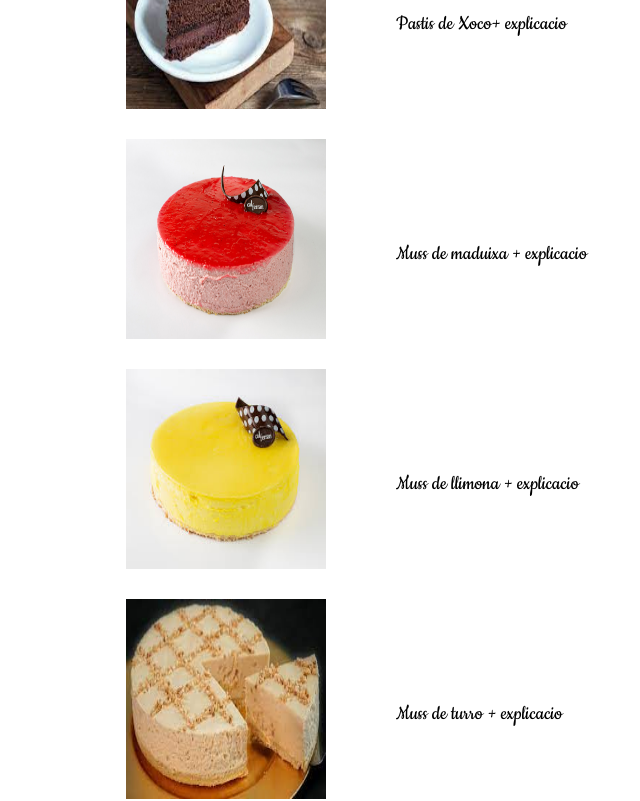
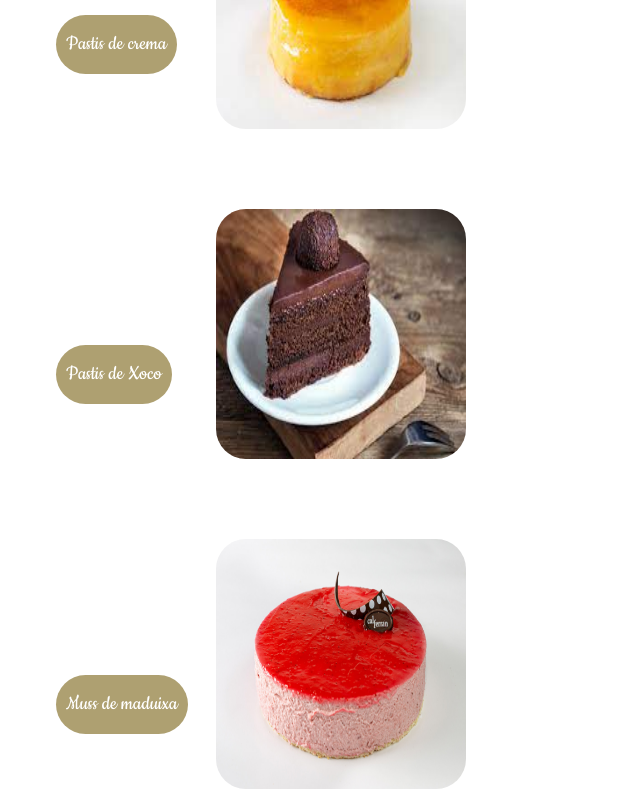
Before and after one commit to danicampdelacreu/pasteleria-casellas_react.js, a React (Create React App) app: page /pastel in a window 1280 px wide. Shown: the part 1640-2441 px from the top of the page, without its empty margins (24-664 px from the left). Built offline with nearby package versions, Linux system fonts and the light colour scheme.

Commit message:
Css img general routes

```diff
--- a/src/routes/brioxeria/Brioxeria.css
+++ b/src/routes/brioxeria/Brioxeria.css
@@ -20,16 +20,25 @@
 .briTypes img{
     display: block;
     margin: auto;
-    width: 200px;
+    width: 250px;
+    height: 250px;
+    margin-bottom: 80px;
+    margin-left: 240px;
+    margin-right: 40px;
+    transition: filter 0.5s ease;
+    border-radius: 30px;
+}
+
+.briTypes img:hover{
+    width: 300px;
+    height: 300px;
+}
+
+.briTypes img:hover + p  {
+    width: 250px;
     height: 200px;
-    margin-bottom: 30px;
-    margin-left: 150px;
-    margin-right: 40px;
-}
-.briTypes {
-    text-align: center;
-    display: block;
-    margin: auto;
+    display: flex;
+    background-color: rgba(174, 160, 113, 0.8);
 }
 
 .briGeneral p {
@@ -46,8 +55,9 @@
 .briEncie,
 .briXuix,
 .briDonut{
+    position: relative;
+    display:flex;
     align-items: center;
-    display: flex;
 }
 
 .briCroisBig p,
@@ -56,5 +66,12 @@
 .briEncie p,
 .briXuix p,
 .briDonut p{
-    margin-right: 150px;
+    position: absolute;
+    margin-right: 0px;
+    background-color:#aea071;
+    color: white;
+    padding: 10px;
+    border-radius: 30px;
+    margin-left: 80px;
+    font-size: 22px;
 }
--- a/src/routes/brioxeria/Brioxeria.jsx
+++ b/src/routes/brioxeria/Brioxeria.jsx
@@ -31,27 +31,27 @@ export default function Brioxeria() {
             <div className='briTypes'>
                 <div className='briCroisBig'>
                     <img src={croisantBig} />
-                    <p> Croisants grans xoco i normal + explicacio</p>
+                    <p> Croisants grans </p>
                 </div>
                 <div className='briCroisSmall'>
                     <img src={croisantLit} />
-                    <p> Croisants petits xoco i normal + explicacio</p>
+                    <p> Croisants petits </p>
                 </div>
                 <div className='briBriox'>
                     <img src={briox} />
-                    <p> Briox de la casa + explicacio</p>
+                    <p> Briox de la casa</p>
                 </div>
                 <div className='briEncie'>
                     <img src={enseimada} />
-                    <p> Enseimada + explicacio</p>
+                    <p> Enseimada</p>
                 </div>
                 <div className='briXuix'>
                     <img src={xuixo} />
-                    <p> Xuixo + explicacio </p>
+                    <p> Xuixo de crema </p>
                 </div>
                 <div className='briDonut'>
                     <img src={donut} />
-                    <p> Donuts + explicacio</p>
+                    <p>Donuts de sucre</p>
                 </div>
             </div>
         </div>
--- a/src/routes/pasteleria/Pasteleria.css
+++ b/src/routes/pasteleria/Pasteleria.css
@@ -21,17 +21,26 @@
 .pasteTypes img {
     display: block;
     margin: auto;
-    width: 200px;
-    height: 200px;
-    margin-bottom: 30px;
-    margin-left: 150px;
+    width: 250px;
+    height: 250px;
+    margin-bottom: 80px;
+    margin-left: 240px;
     margin-right: 40px;
+    transition: filter 0.5s ease;
+    border-radius: 30px;
+
 }
 
-.pasteTypes {
-    text-align: center;
-    display: block;
-    margin: auto;
+.pasteTypes img:hover{
+    width: 300px;
+    height: 300px;
+}
+
+.pasteTypes img:hover + p  {
+    width: 250px;
+    height: 200px;
+    display: flex;
+    background-color: rgba(174, 160, 113, 0.8);
 }
 
 .pasteGeneral p {
@@ -42,7 +51,8 @@
     font-size: 22px;
 }
 
-.pasteNata p,
+
+.pasteNata p ,
 .pasteTrufa p,
 .pasteCrema p,
 .pasteXoco p,
@@ -53,7 +63,14 @@
 .pasteMassi p,
 .pasteSach p,
 .pasteRed p{
-    margin-right: 150px;
+    position: absolute;
+    margin-right: 0px;
+    background-color:#aea071;
+    color: white;
+    padding: 10px;
+    border-radius: 30px;
+    margin-left: 80px;
+    font-size: 22px;
 
 }
 
@@ -68,6 +85,8 @@
 .pasteMassi,
 .pasteSach,
 .pasteRed {
+    position: relative;
+    display:flex;
     align-items: center;
-    display: flex;
+
 }
--- a/src/routes/pasteleria/Pasteleria.jsx
+++ b/src/routes/pasteleria/Pasteleria.jsx
@@ -35,48 +35,48 @@ export default function Pastel() {
             </div>
             <div className='pasteTypes'>
                 <div className='pasteNata'>
-                    <img src={nata} />
-                    <p> Pastis de nata + explicacio</p>
+                    <img src={nata} alt= "Pastis de nata" />
+                    <p>Pastis de nata</p>
                 </div>
                 <div className='pasteTrufa'>
                     <img src={trufa} />
-                    <p> Pastis de trufa + explicacio</p>
+                    <p> Pastis de trufa </p>
                 </div>
                 <div className='pasteCrema'>
                     <img src={crema} />
-                    <p>  Pastis de crema + explicacio</p>
+                    <p>  Pastis de crema </p>
                 </div>
                 <div className='pasteXoco'>
                     <img src={xoco} />
-                    <p> Pastis de Xoco+ explicacio</p>
+                    <p> Pastis de Xoco</p>
                 </div>
                 <div className='pasteMusMad'>
                     <img src={maduixa} />
-                    <p>  Muss de maduixa + explicacio</p>
+                    <p>  Muss de maduixa </p>
                 </div>
                 <div className='pasteMusLlima'>
                     <img src={llimona} />
-                    <p> Muss de llimona + explicacio</p>
+                    <p> Muss de llimona </p>
                 </div>
                 <div className='pasteMusTurro'>
                     <img src={turro} />
-                    <p> Muss de turro + explicacio</p>
+                    <p> Muss de turro </p>
                 </div>
                 <div className='pasteMusDosXoco'>
                     <img src={dosXoco} />
-                    <p> Muss de dos xocolates + explicacio</p>
+                    <p> Muss de dos xocolates </p>
                 </div>
                 <div className='pasteMassi'>
                     <img src={massini} />
-                    <p> Massini + explicacio</p>
+                    <p> Massini </p>
                 </div>
                 <div className='pasteSach'>
                     <img src={sacher} />
-                    <p> Sacher + explicacio</p>
+                    <p> Sacher </p>
                 </div>
                 <div className='pasteRed'>
                     <img src={red} />
-                    <p> RedBelved + explicacio</p>
+                    <p> RedBelved </p>
                 </div>
             </div>
 
--- a/src/routes/reposteria/Reposteria.css
+++ b/src/routes/reposteria/Reposteria.css
@@ -21,18 +21,25 @@
 .repoTypes img {
     display: block;
     margin: auto;
-    width: 200px;
-    height: 200px;
-    margin-bottom: 30px;
-    margin-left: 150px;
+    width: 250px;
+    height: 250px;
+    margin-bottom: 80px;
+    margin-left: 240px;
     margin-right: 40px;
-
+    transition: filter 0.5s ease;
+    border-radius: 30px;
 }
 
-.repoTypes {
-    text-align: center;
-    display: block;
-    margin: auto;
+.repoTypes img:hover{
+    width: 300px;
+    height: 300px;
+}
+
+.repoTypes img:hover + p  {
+    width: 250px;
+    height: 200px;
+    display: flex;
+    background-color: rgba(174, 160, 113, 0.8);
 }
 
 .repoGeneral p {
@@ -55,8 +62,14 @@
 .repoXoco p,
 .repoPaste p,
 .repoVari p{
-    margin-right: 100px;
-    border-bottom:solid #aea071 3px;
+    position: absolute;
+    margin-right: 0px;
+    background-color:#aea071;
+    color: white;
+    padding: 10px;
+    border-radius: 30px;
+    margin-left: 80px;
+    font-size: 22px;
 }
 
 .repoLio,
@@ -71,7 +84,7 @@
 .repoXoco,
 .repoPaste,
 .repoVari{
+    position: relative;
+    display:flex;
     align-items: center;
-    display: flex;
-
 }
--- a/src/routes/reposteria/Reposteria.jsx
+++ b/src/routes/reposteria/Reposteria.jsx
@@ -34,52 +34,52 @@ export default function Repost() {
             <div className='repoTypes'>
                 <div className='repoLio'>
                     <img src={lioneses} />
-                    <p>  LIONESES <br/> Tenim 3 modelitats de lioneses, Crema , trufa i nata </p>
+                    <p>  LIONESES  </p>
 
                 </div>
                 <div className='repoCoco'>
                     <img src={coco} />
-                    <p>  BOLES DE COCO <br/> explicacio</p>
+                    <p>  BOLES DE COCO </p>
                 </div>
                 <div className='repoTruf'>
                     <img src={trufes} />
-                    <p>  Trufes <br/> explicacio</p>
+                    <p>  Trufes </p>
                 </div>
                 <div className='repoBoles'>
                     <img src={boles} />
-                    <p> Boles xoco amb ametlla <br/> explicacio</p>
+                    <p> Boles xoco amb ametlla </p>
                 </div>
                 <div className='repoFull'>
                     <img src={full} />
-                    <p> Pastes de full amb cabell angel <br/> explicacio</p>
+                    <p> Pastes de full amb cabell angel </p>
                 </div>
                 <div className='repoMass'>
                     <img src={miniMas} />
-                    <p> Els nostres mini massinis <br/> explicacio</p>
+                    <p> Els nostres mini massinis </p>
                 </div>
                 <div className='repoToci'>
                     <img src={tocinets} />
-                    <p> Tocinets de cel <br/> explicacio</p>
+                    <p> Tocinets de cel </p>
                 </div>
                 <div className='repoMante'>
                     <img src={mantecados} />
-                    <p> Mantecats <br/> explicacio</p>
+                    <p> Mantecats </p>
                 </div>
                 <div className='repoAmet'>
                     <img src={galetaAmet} />
-                    <p> Galetes ametllades <br/> explicacio</p>
+                    <p> Galetes ametllades </p>
                 </div>
                 <div className='repoXoco'>
                     <img src={galetaXoco} />
-                    <p> Galetes xoco llet ametllades <br/> explicacio</p>
+                    <p> Galetes xoco llet  </p>
                 </div>
                 <div className='repoPaste'>
                     <img src={seques} />
-                    <p> Pastes seques <br/> explicacio</p>
+                    <p> Pastes seques </p>
                 </div>
                 <div className='repoVari'>
                     <img src={variat} />
-                    <p> Variat de galetes al gust <br/> explicacio</p>
+                    <p> Variat de galetes</p>
                 </div>
             </div>
         </div>
```
